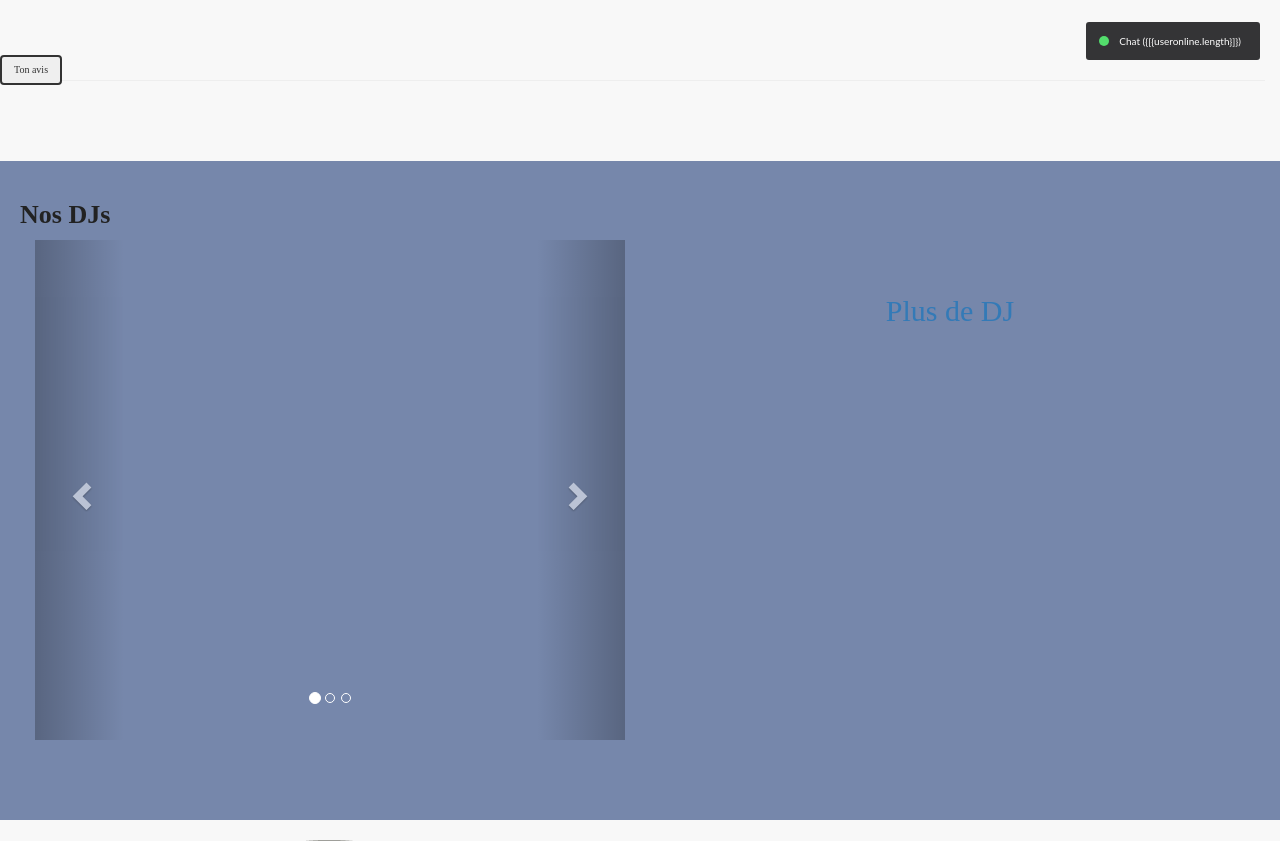
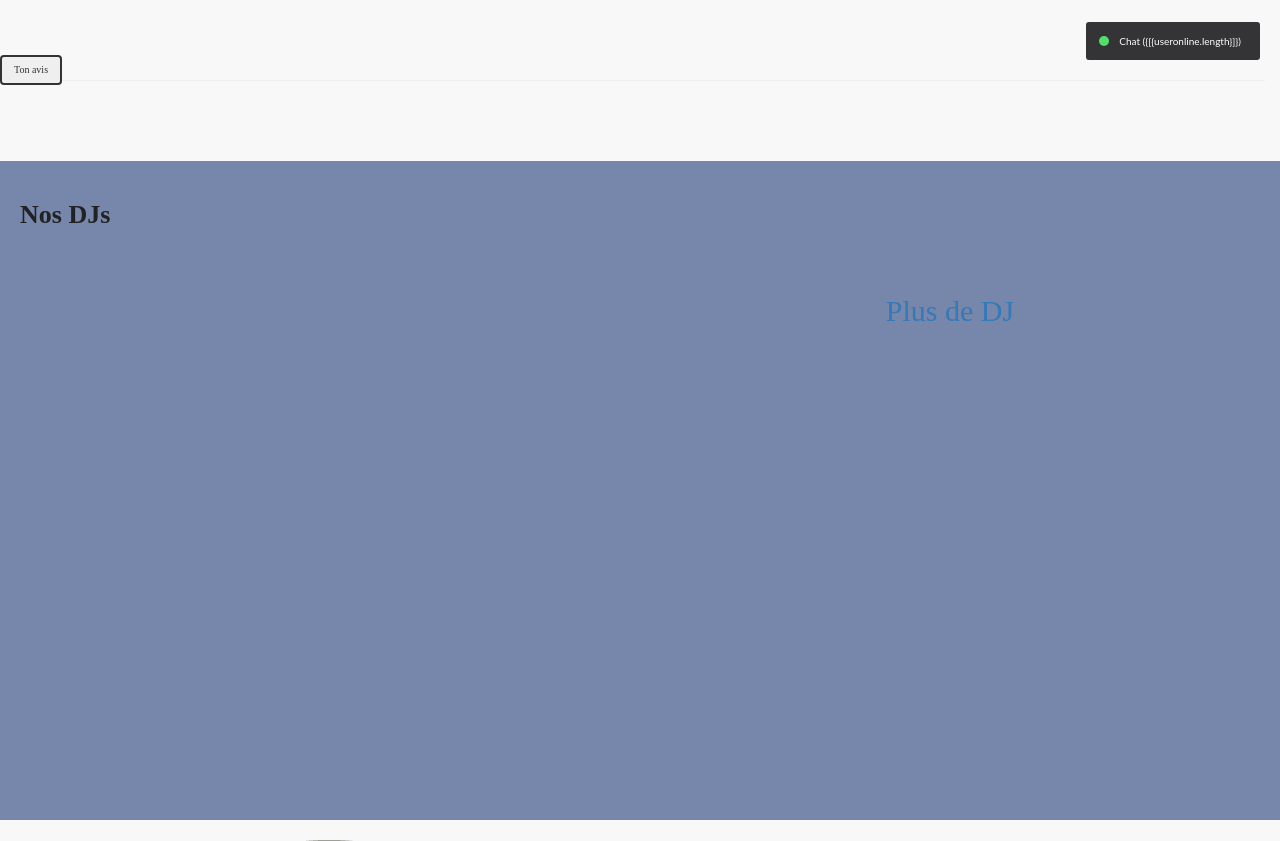
Before and after one commit to Zodar/beatmydj, a Symfony app: template app/Resources/views/home/home.html.twig in a window 1280 px wide. Shown: the part 720-1561 px from the top of the page. Run offline with Twig, Linux system fonts and the light colour scheme; the template is opened without the code that fills it, so the values that code supplies are empty; some libraries are stand-ins or nearby versions.

Commit message:
Correction caroussel

```diff
--- a/app/Resources/views/home/home.html.twig
+++ b/app/Resources/views/home/home.html.twig
@@ -2,7 +2,6 @@
 
 	{% block body %}
 
-  <!-- START THE FEATURETTES -->
 <div class=" featurette">
 	<!-- BALISE SOUNDCLOOD -->
       		 <div class="col-md-10 col-md-offset-1" id="play_sound"> </div>
@@ -15,14 +14,8 @@
 </h2>
 	<div class="col-md-6">
   <div id="myCarousel" class="carousel slide" data-ride="carousel">
-    <!-- Indicators -->
-    <ol class="carousel-indicators">
-      <li data-target="#myCarousel" data-slide-to="0" class="active"></li>
-      <li data-target="#myCarousel" data-slide-to="1"></li>
-      <li data-target="#myCarousel" data-slide-to="2"></li>
-    </ol>
 
-    <!-- Wrapper for slides -->
+    <!-- CARROUSSEL -->
     <div class="carousel-inner">
 
       {% if lastUser %}
@@ -55,21 +48,13 @@
       </div>
       {% endif %}
     </div>
-
-    <!-- Left and right controls -->
-    <a class="left carousel-control" href="#myCarousel" data-slide="prev">
-      <span class="glyphicon glyphicon-chevron-left"></span>
-      <span class="sr-only">Previous</span>
-    </a>
-    <a class="right carousel-control" href="#myCarousel" data-slide="next">
-      <span class="glyphicon glyphicon-chevron-right"></span>
-      <span class="sr-only">Next</span>
-    </a>
   </div>
 	</div>
 	<div class="col-md-6">
 		<div class="centerText">
-				<p class="HomelistDJ">{{lastUser.userName}}</p>
+				<p class="HomelistDJ" data-target="#myCarousel" data-slide-to="0">{{lastUser.userName}}</p>
+        <p class="HomelistDJ" data-target="#myCarousel" data-slide-to="1">{{randomUser.userName}}</p>
+        <p class="HomelistDJ" data-target="#myCarousel" data-slide-to="2">{{firstUser.userName}}</p>
 			<br/>
 			<br/>
 			<a class="HomelistDJ center">Plus de DJ</a>
@@ -91,6 +76,7 @@
 {% endblock %}
 
 {% block javascripts %}
+  <!-- BALISE JAVASCRIPT -->
 	<script src="{{asset('js/soundclood_accueil.js')}}"></script>
 	<script src="{{asset('js/map_evenements.js')}}"></script>
 	<script src="{{asset('js/map_home.js')}}"></script>
--- a/src/AppBundle/Controller/DefaultController.php
+++ b/src/AppBundle/Controller/DefaultController.php
@@ -21,6 +21,8 @@ class DefaultController extends Controller
 {
 
     /**
+     * Point d'entrée de l'index
+     * Récupère  certains users selon plusieurs critères puis les renvoient à la vu afin d'y être affiché
      * @Route("/", name="homepage")
      */
     public function indexAction(Request $request)
@@ -71,6 +73,7 @@ class DefaultController extends Controller
         ));
     }
 
+    /* Méthode trie */
     function sortFunction($a, $b)
     {
         return strtotime($a->getAllMetadata()[0]->getLastParticipantMessageDate()) - strtotime($b->getAllMetadata()[0]->getLastParticipantMessageDate());
@@ -244,6 +247,7 @@ class DefaultController extends Controller
         }
     }
 
+    /* Vérifie si l'existence de steam en cours */
     public function check_stream($uid)
     {
         $date = new DateTime();
```
